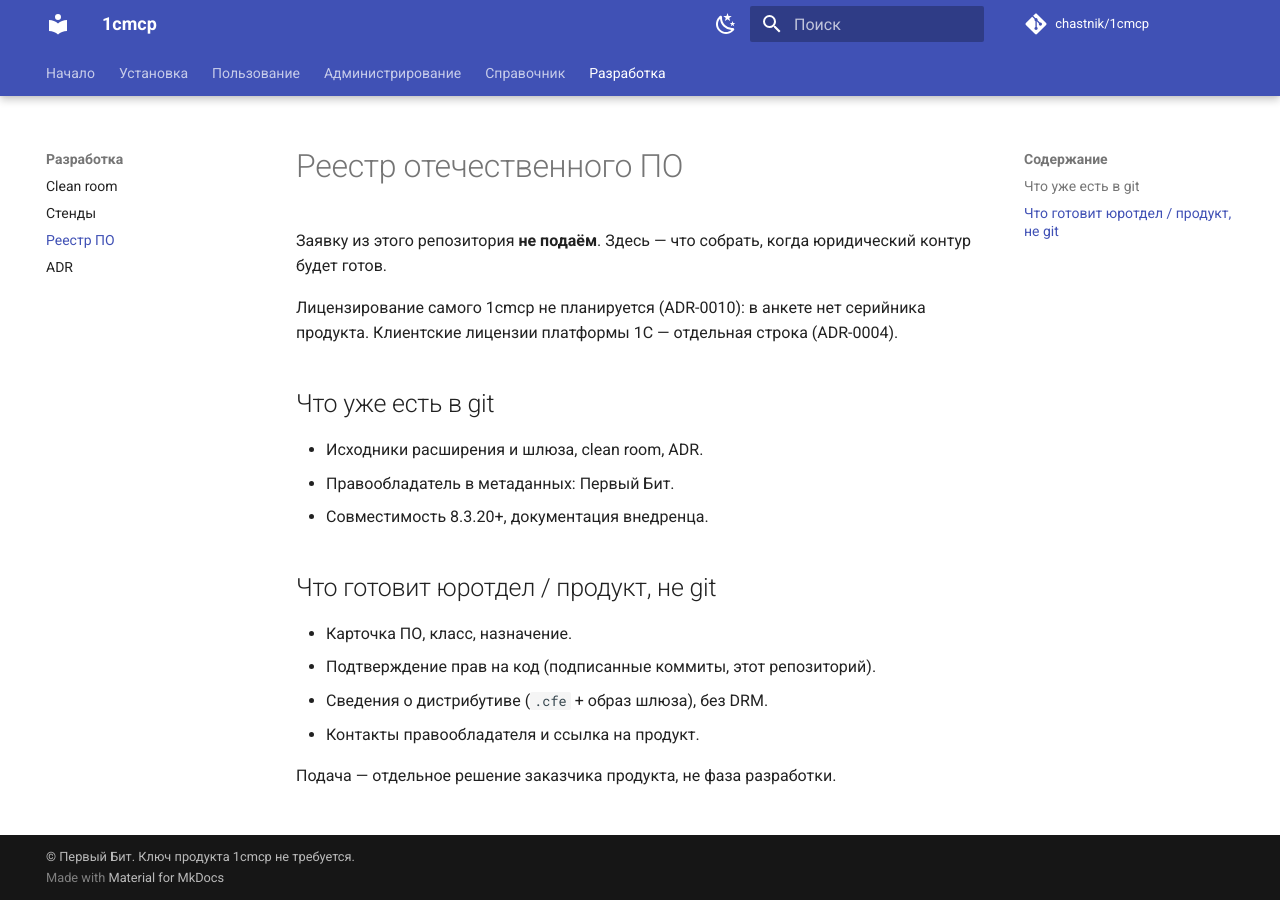
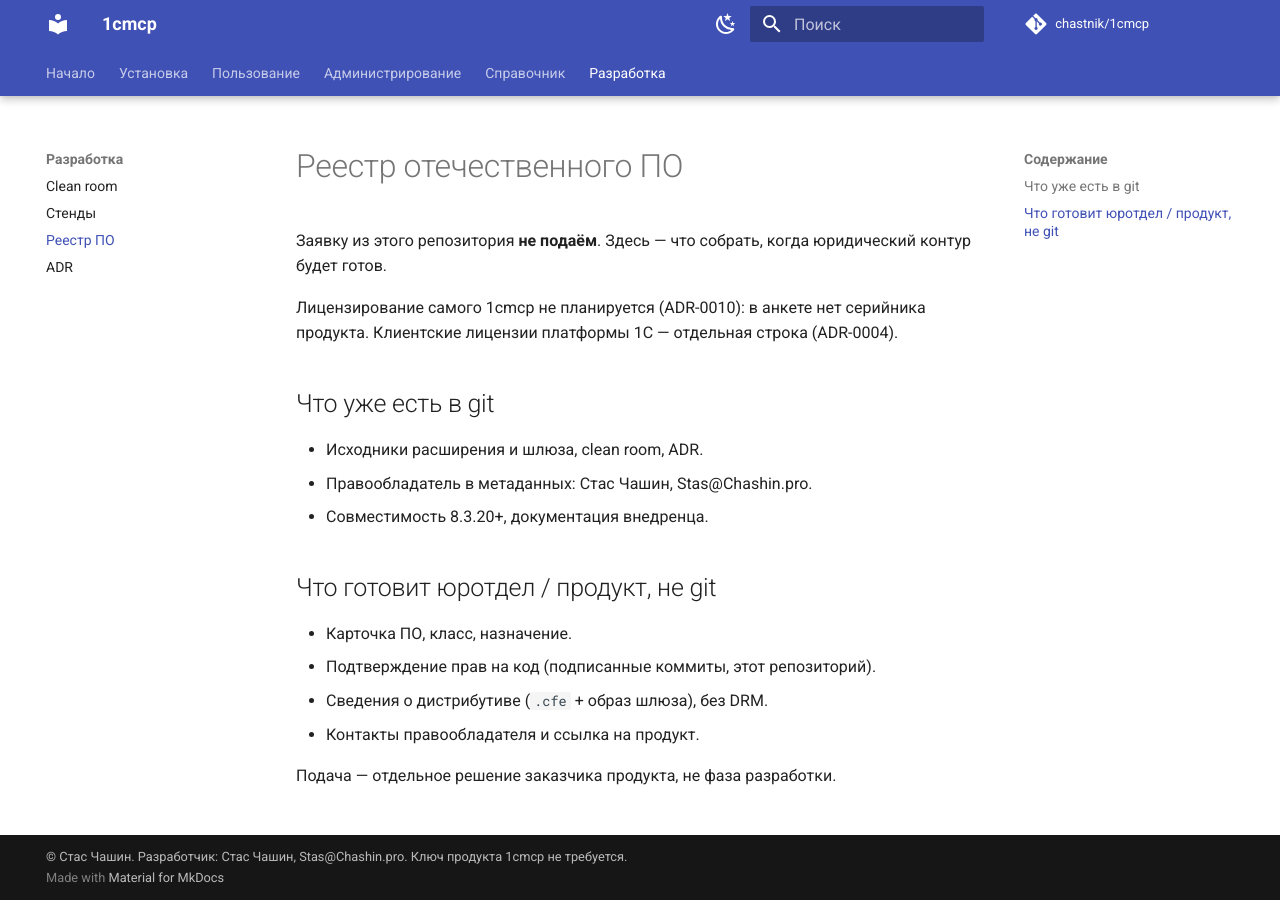
Before and after one commit to chastnik/1cmcp, an MkDocs documentation site: the page built from docs/registry.md, in a window 1280 px wide. Built offline with MkDocs 1.6.1 and Material for MkDocs 9.7.7, drawn with Linux system fonts in a browser that asks for light colours; comment, search, counter and statistics services are not loaded.

Commit message:
Авторство: Стас Чашин, Stas@Chashin.pro вместо прежнего поставщика
Убраны упоминания из метаданных расширения, пакета шлюза, OpenAPI,
документации, плана и сайта. Тест не даёт вернуть старую подпись.

Co-authored-by: Stas Chashin <chastnik@gmail.com>

```diff
--- a/docs/registry.md
+++ b/docs/registry.md
@@ -7,7 +7,7 @@
 ## Что уже есть в git
 
 - Исходники расширения и шлюза, clean room, ADR.
-- Правообладатель в метаданных: Первый Бит.
+- Правообладатель в метаданных: Стас Чашин, Stas@Chashin.pro.
 - Совместимость 8.3.20+, документация внедренца.
 
 ## Что готовит юротдел / продукт, не git
--- a/mkdocs.yml
+++ b/mkdocs.yml
@@ -1,11 +1,11 @@
 site_name: 1cmcp
 site_description: Документация универсального MCP/REST-коннектора к базам 1С
-site_author: Первый Бит
+site_author: Стас Чашин, Stas@Chashin.pro
 docs_dir: docs
 repo_url: https://github.com/chastnik/1cmcp
 repo_name: chastnik/1cmcp
 edit_uri: ""
-copyright: © Первый Бит. Ключ продукта 1cmcp не требуется.
+copyright: "© Стас Чашин. Разработчик: Стас Чашин, Stas@Chashin.pro. Ключ продукта 1cmcp не требуется."
 
 theme:
   name: material
--- a/План разработки MCP-коннектора 1С.html
+++ b/План разработки MCP-коннектора 1С.html
@@ -396,7 +396,7 @@
 <div class="wrap">
 
   <header class="masthead">
-    <p class="eyebrow">План разработки · Первый Бит · сентябрь 2026</p>
+    <p class="eyebrow">План разработки · Разработчик: Стас Чашин, Stas@Chashin.pro · сентябрь 2026</p>
     <h1>Универсальный MCP-коннектор <span class="thin">к базам 1С</span></h1>
     <p class="standfirst">Один адаптер, который открывает любую конфигурацию 1С — типовую или самописную — для ИИ-агентов и внешних приложений по MCP и REST: чтение, запись, отчёты и вызов бизнес-логики под контролем прав и аудита.</p>
 
```
Also changed, not shown: README.md (+3 -1 lines), docs/adr/0003-naming-and-prefix.md (+1 -1 lines), docs/index.md (+2 -0 lines), План разработки MCP-коннектора 1С.md (+1 -1 lines), 6 other files.
